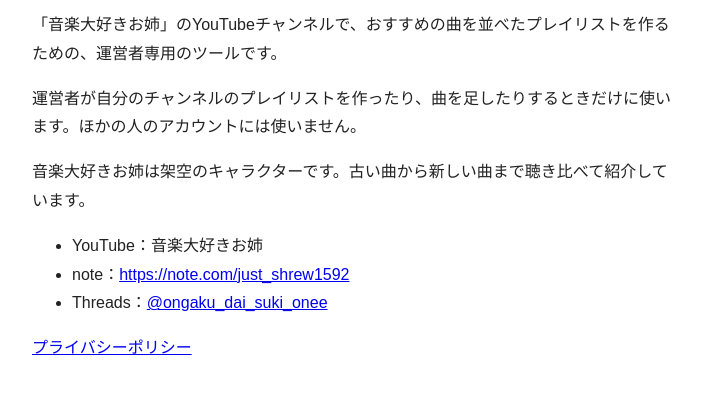
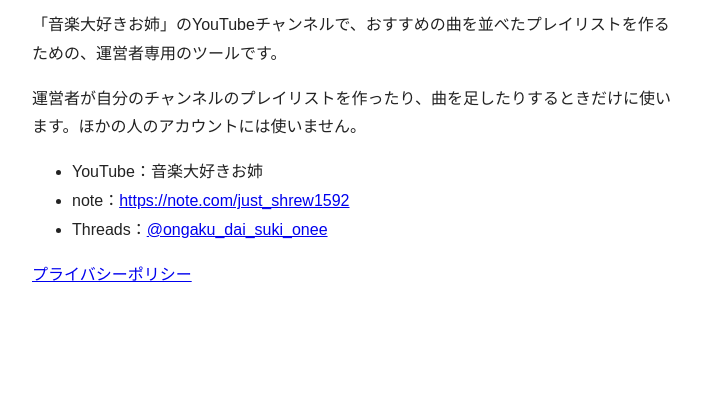
Before and after one commit to pocke0319-boop/threads-images, a plain HTML site: page onee/index.html in a window 1280 px wide. Shown: the part 100-494 px from the top of the page, without its empty margins (288-989 px from the left). Drawn offline with Linux system fonts and the light colour scheme.

Commit message:
add onee/index.html

```diff
--- a/onee/index.html
+++ b/onee/index.html
@@ -4,7 +4,6 @@
 <h1>お姉のプレイリスト</h1>
 <p>「音楽大好きお姉」のYouTubeチャンネルで、おすすめの曲を並べたプレイリストを作るための、運営者専用のツールです。</p>
 <p>運営者が自分のチャンネルのプレイリストを作ったり、曲を足したりするときだけに使います。ほかの人のアカウントには使いません。</p>
-<p>音楽大好きお姉は架空のキャラクターです。古い曲から新しい曲まで聴き比べて紹介しています。</p>
 <ul>
 <li>YouTube：音楽大好きお姉</li>
 <li>note：<a href="https://note.com/just_shrew1592">https://note.com/just_shrew1592</a></li>
```
